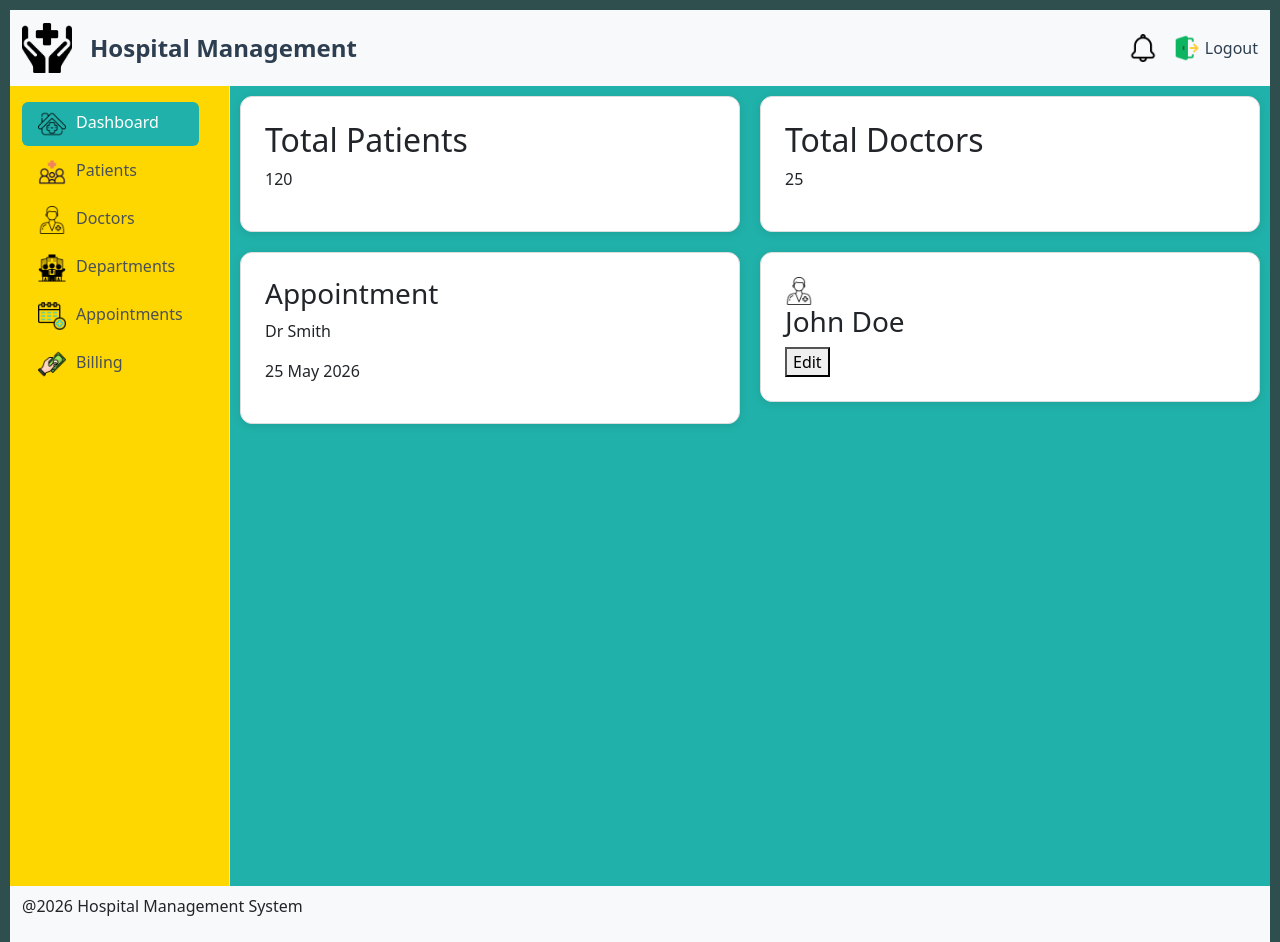
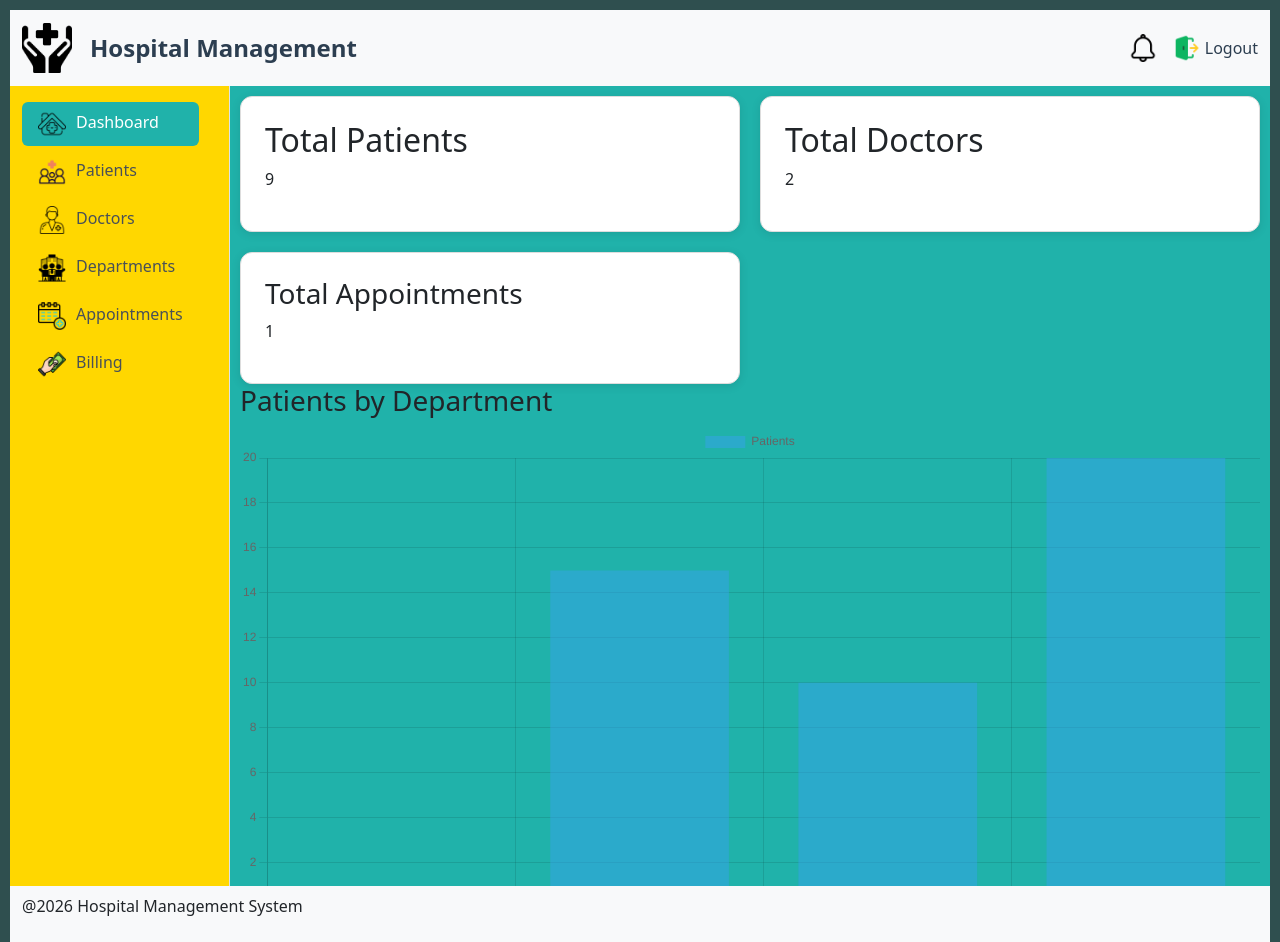
Before and after one commit to SravanKM977/HospitalManagement, an Angular app: page /layout/dashboard in a window 1280 px wide. Built offline with nearby package versions, Linux system fonts and the light colour scheme; data requests are answered from the project's data file.

Commit message:
Phase 10 - Task 19: Charts, Analytics (still required proper calculations)

```diff
--- a/package.json
+++ b/package.json
@@ -33,6 +33,7 @@
     "@ng-bootstrap/ng-bootstrap": "^20.0.0",
     "@popperjs/core": "^2.11.8",
     "bootstrap": "^5.3.8",
+    "chart.js": "^4.5.1",
     "rxjs": "~7.8.0",
     "tslib": "^2.3.0"
   },
--- a/src/app/features/dashboard/components/dashboard/dashboard.html
+++ b/src/app/features/dashboard/components/dashboard/dashboard.html
@@ -1,39 +1,48 @@
 <div class="dashboard-cards">
-
+  @let patients = (patients$ | async);
   <app-card>
 
     <h2>Total Patients</h2>
 
-    <p>120</p>
+    <p>{{patients?.length}}</p>
 
   </app-card>
 
+  @let doctors = (doctors$ | async);
   <app-card>
 
     <h2>Total Doctors</h2>
 
-    <p>25</p>
+    <p>{{doctors?.length}}</p>
 
   </app-card>
 
+  @let appointments = (appointments$ | async);
   <app-card>
 
-    <h3>Appointment</h3>
+    <h3>Total Appointments</h3>
 
-    <p>Dr Smith</p>
-
-    <p>25 May 2026</p>
-
-  </app-card>
-
-  <app-card>
-
-    <img src="assets/images/doctors.png" alt="" />
-
-    <h3>John Doe</h3>
-
-    <button>Edit</button>
+    <p>{{appointments?.length}}</p>
 
   </app-card>
 
 </div>
+
+<div class="charts-container">
+
+  <div class="chart-card">
+    <h3>Patients by Department</h3>
+    <canvas #patientsChart></canvas>
+  </div>
+
+  <div class="chart-card">
+    <h3>Appointment Status</h3>
+    <canvas #appointmentChart></canvas>
+  </div>
+
+  <div class="chart-card">
+    <h3>Billing Analytics</h3>
+    <canvas #billingChart></canvas>
+  </div>
+
+</div>
--- a/src/app/features/dashboard/components/dashboard/dashboard.ts
+++ b/src/app/features/dashboard/components/dashboard/dashboard.ts
@@ -1,11 +1,112 @@
-import { Component } from '@angular/core';
+import { Component, ElementRef, OnInit, ViewChild, viewChild } from '@angular/core';
 import { Card } from '../../../../shared/components/card/card';
 import { HoverShadowDirective } from '../../../../shared/directives/hover-shadow-directive';
+import { PatientService } from '../../../patients/services/patient.service';
+import { Observable, shareReplay } from 'rxjs';
+import { Patient } from '../../../patients/models/patients.interface';
+import { Doctors } from '../../../doctors/components/doctors/doctors';
+import { DoctorService } from '../../../doctors/services/doctor-service';
+import { Doctor } from '../../../doctors/models/doctors.interface';
+import { AppointmentService } from '../../../appointments/services/appointment-service';
+import { Appointment } from '../../../appointments/models/appointments.interface';
+import { AsyncPipe } from '@angular/common';
+import { Chart, registerables } from 'chart.js';
+import { HospitalChart } from '../../../../shared/components/chart/hospital-chart';
+
+Chart.register(...registerables);
 
 @Component({
   selector: 'app-dashboard',
-  imports: [Card, HoverShadowDirective],
+  imports: [Card, HoverShadowDirective, AsyncPipe, HospitalChart],
   templateUrl: './dashboard.html',
   styleUrl: './dashboard.css',
 })
-export class Dashboard {}
+export class Dashboard implements OnInit {
+  patients$!: Observable<Patient[]>;
+  doctors$!: Observable<Doctor[]>;
+  appointments$!: Observable<Appointment[]>;
+
+  @ViewChild('patientsChart')
+  patientsChart!: ElementRef;
+
+  @ViewChild('appointmentChart')
+  appointmentChart!: ElementRef;
+
+  @ViewChild('billingChart')
+  billingChart!: ElementRef;
+
+  bloodGroupCount: number = 0;
+
+  constructor(
+    private patientService: PatientService,
+    private doctorService: DoctorService,
+    private appointmentService: AppointmentService
+  ) {}
+
+  ngOnInit() {
+    this.patients$ = this.patientService.getPatients().pipe(shareReplay(1));
+    this.patients$.subscribe((patients) => {
+      this.bloodGroupCount = patients.filter((p) => p.bloodGroup === '').length;
+    });
+    this.doctors$ = this.doctorService.getDoctors().pipe(shareReplay(1));
+    this.appointments$ = this.appointmentService.getAppointments().pipe(shareReplay(1));
+  }
+
+  ngAfterViewInit(): void {
+    this.createPatientsChart();
+    this.createAppointmentChart();
+    this.createBillingChart();
+  }
+
+  createPatientsChart() {
+    new Chart(this.patientsChart.nativeElement, {
+      type: 'bar',
+
+      data: {
+        labels: ['Cardiology', 'Neurology', 'Orthopedic', 'Pediatrics'],
+
+        datasets: [
+          {
+            label: 'Patients',
+
+            data: [this.bloodGroupCount, 15, 10, 20],
+          },
+        ],
+      },
+    });
+  }
+
+  createAppointmentChart() {
+    new Chart(this.appointmentChart.nativeElement, {
+      type: 'pie',
+
+      data: {
+        labels: ['Scheduled', 'Completed', 'Cancelled'],
+
+        datasets: [
+          {
+            data: [35, 80, 10],
+          },
+        ],
+      },
+    });
+  }
+
+  createBillingChart() {
+    new Chart(this.billingChart.nativeElement, {
+      type: 'line',
+
+      data: {
+        labels: ['Jan', 'Feb', 'Mar', 'Apr'],
+
+        datasets: [
+          {
+            label: 'Revenue',
+
+            data: [5000, 6500, 7200, 8000],
+          },
+        ],
+      },
+    });
+  }
+}
--- /dev/null
+++ b/src/app/shared/components/chart/hospital-chart.html
@@ -0,0 +1 @@
+<p>chart works!</p>
--- /dev/null
+++ b/src/app/shared/components/chart/hospital-chart.ts
@@ -0,0 +1,13 @@
+import { Component, Input } from '@angular/core';
+
+@Component({
+  selector: 'app-chart',
+  imports: [],
+  templateUrl: './hospital-chart.html',
+  styleUrl: './hospital-chart.css',
+})
+export class HospitalChart {
+  @Input() chartType = '';
+  @Input() labels: string[] = [];
+  @Input() values: number[] = [];
+}
```
Also changed, not shown: src/app/shared/components/chart/hospital-chart.css (added), 2 other files (tests, documents, lock files or other folders).
